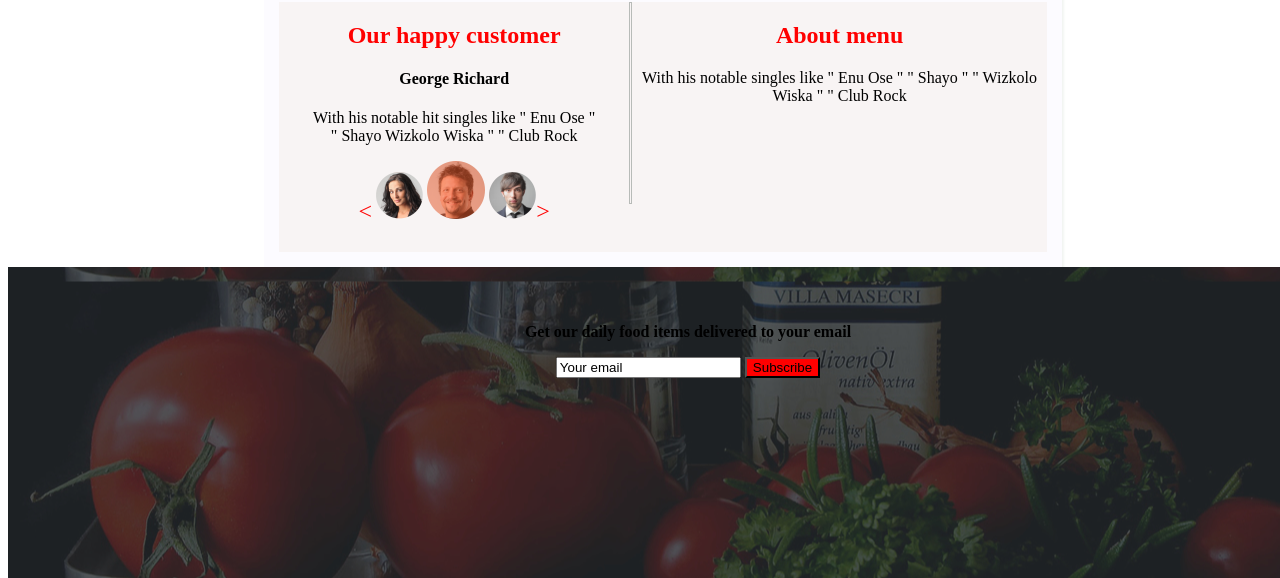
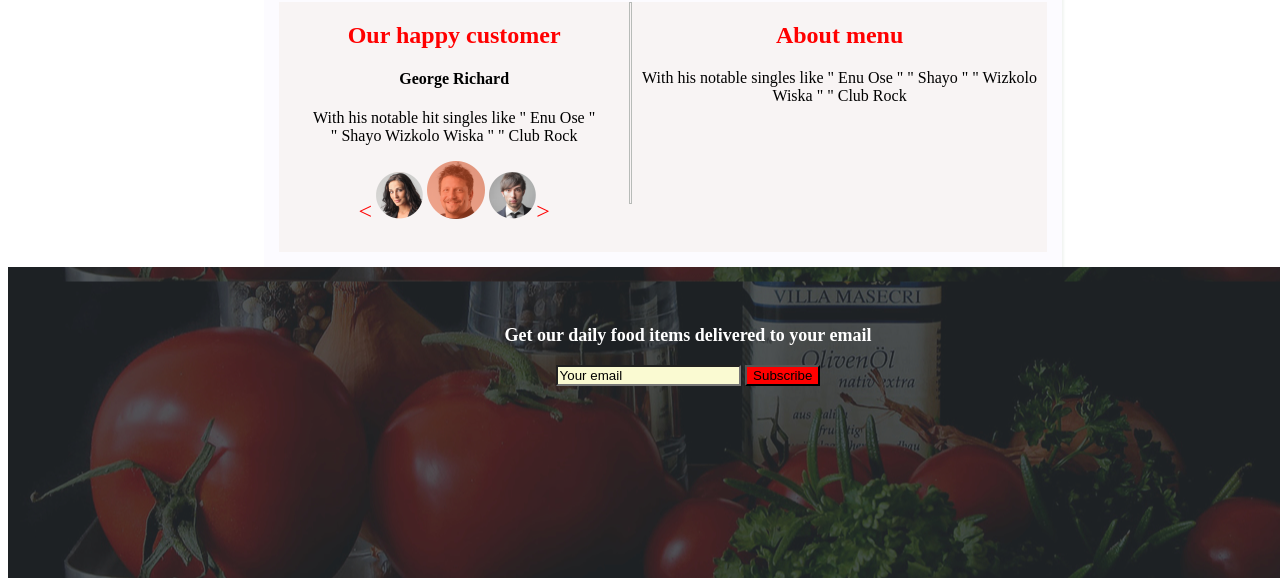
Before and after one commit to Tito-74/Anitas-Kitchen, a plain HTML site: page index.html in a window 1280 px wide. Shown: the part 1978-2556 px from the top of the page. Drawn offline with Linux system fonts and the light colour scheme.

Commit message:
changed font size

```diff
--- a/index.css
+++ b/index.css
@@ -204,6 +204,8 @@ height: 300px;
     background-image: url("./backgrounds/subscribe.jpg");
     background-position: center;
     align-items: center;
+    color: white;
+    font-size:large;
     padding: 40px;
     width: 100%;
     height: 250px;
--- a/index.html
+++ b/index.html
@@ -127,7 +127,7 @@
     <div class="contacts">
         <p><b>Get our daily food items delivered to your email</b></p>
         <form>
-            <input type="text" name="email" value="Your email">
+            <input type="text" name="email" value="Your email" style="background-color:lightgoldenrodyellow;">
             <input type="submit" name="subscribe" value="Subscribe" style="background-color: red;">
         </form>
     </div>
```
